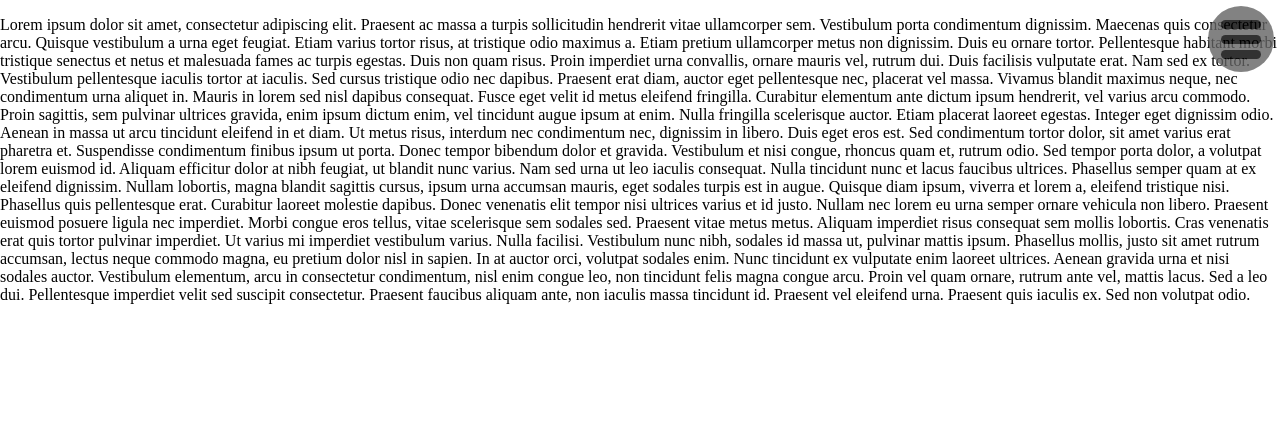
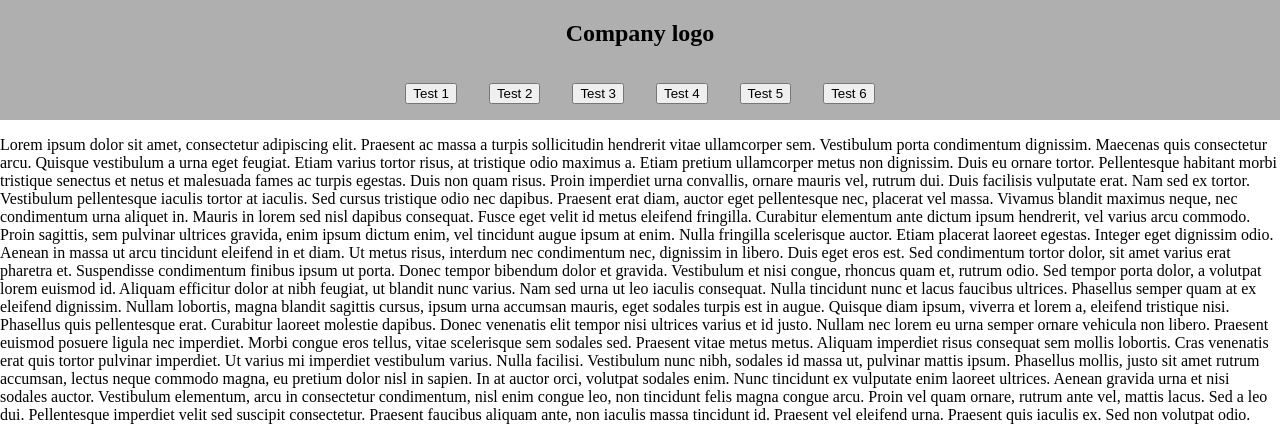
Before and after one commit to Zatyri/mobile-menu, a plain HTML site: page index.html in a window 1280 px wide. Drawn offline with Linux system fonts and the light colour scheme.

Commit message:
added responsivness

```diff
--- a/index.html
+++ b/index.html
@@ -16,13 +16,17 @@
                 </div>
             </div>
             <div id="menu" class="menuContent">
+                <div>
                     <h2 class="menuLogo">Company logo</h2>
+                </div>
+                <div>
                     <button>Test 1</button>
                     <button>Test 2</button>
                     <button>Test 3</button>
                     <button>Test 4</button>
                     <button>Test 5</button>
                     <button>Test 6</button>
+                </div>
             </div>
         </nav>
         <main>
--- a/main.css
+++ b/main.css
@@ -85,7 +85,7 @@ Nav content
 *****************************************/
 .menuContent {
     position: relative;
-    right: -100%;
+    top: -100%;
     display: flex;
     -ms-flex-direction: column;
     flex-direction: column;
@@ -93,7 +93,7 @@ Nav content
     align-items: center;
     z-index: 1;
     height: 100%;
-    width: 0%;
+    width: 100%;
     overflow: hidden;
     background-color: rgb(175, 175, 175);
     -webkit-transition: 0.5s ease-in;
@@ -102,13 +102,53 @@ Nav content
     transition: 0.5s ease-in;
 }
 
+.menuContent > div {
+    display: flex;
+    -ms-flex-direction: column;
+    flex-direction: column;
+    justify-content: center;
+}
+
 .showMenu {
+    top: 0%;
     right: 0%;
     width: 100%;
     height: 100%;
 }
 
 .menuContent button {
-    width: 80%;
     margin: 1rem;
 }
+/******************************
+End of nav content
+********************************/
+/********************************
+Media Queries
+************************************/
+@media only screen and (min-width: 768px) {
+    nav {
+        position: static;
+        height: unset;
+    }
+    /* hide meny button on larger screen */
+    .menuBackground {
+        display: none;
+    }
+    .menuContent {
+        position: static;
+        right: unset;
+        z-index: unset;
+        -ms-flex-direction: column;
+        flex-direction: column;
+        justify-content: center;
+        height: unset;
+        width: 100%;
+    }
+
+    .menuContent > div {
+        display: flex;
+        -ms-flex-direction: row;
+        flex-direction: row;
+        justify-content: center;
+    }
+}
--- a/script.js
+++ b/script.js
@@ -12,6 +12,8 @@ function showMenu(){
 
 // keep menu aligned to page
 window.onscroll = function(){
-    let currentPos = window.pageYOffset;
-    document.getElementById("navbar").style.top = currentPos + "px";
+    if(window.innerWidth < 768){
+        let currentPos = window.pageYOffset;
+        document.getElementById("navbar").style.top = currentPos + "px";
+    }
 }
```
Lines whose indentation alone changed are shown as unchanged.
